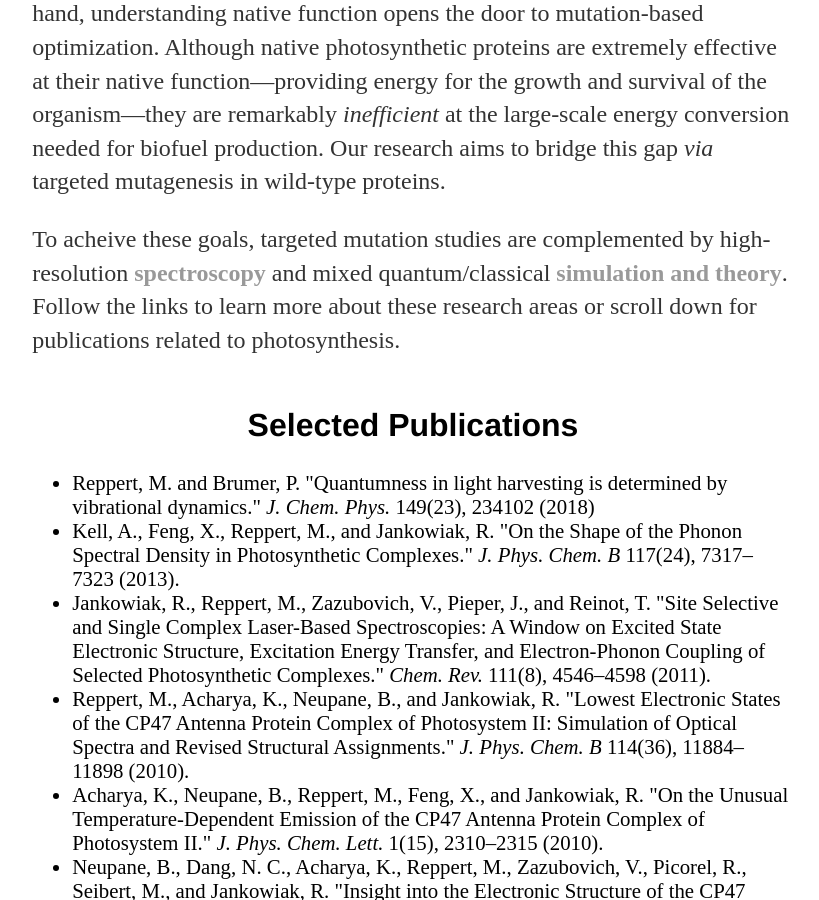
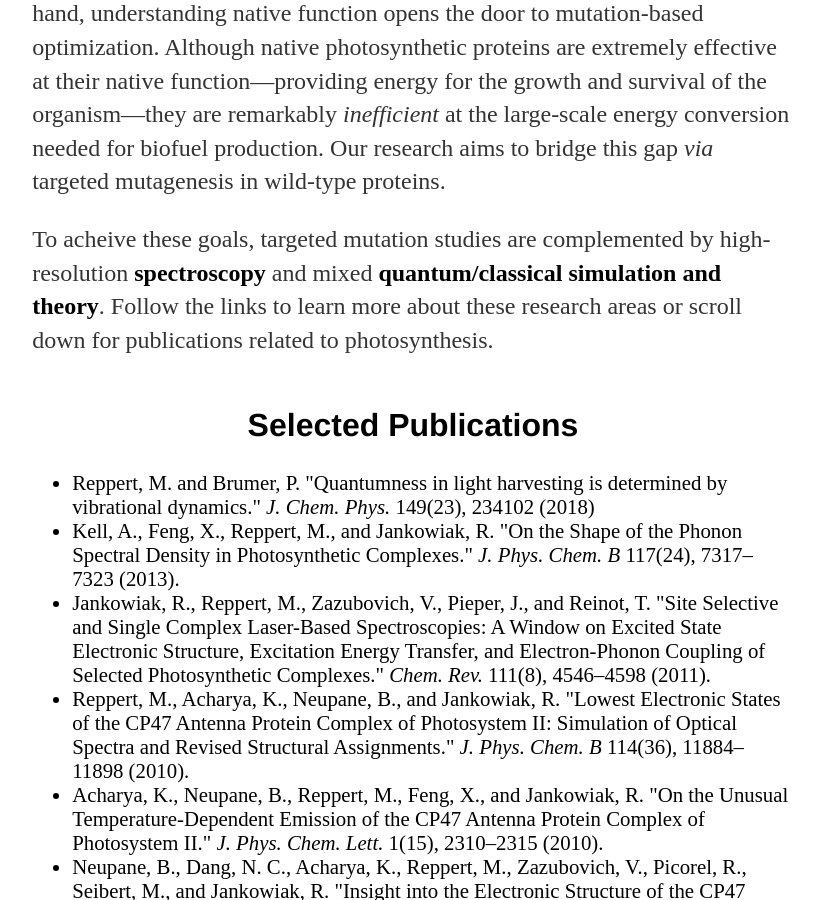
Before and after one commit to mreppert/mreppert.github.io, a Jekyll site: the page built from publications/photosynthesis/index.html, in a window 1280 px wide and 900 px high, scrolled down 646 px. Shown: the whole window, without its empty margins (227-1046 px from the left). Built offline with Jekyll 4.4.1, drawn with Linux system fonts in a browser that asks for light colours.

Commit message:
Update index.html

```diff
--- a/publications/photosynthesis/index.html
+++ b/publications/photosynthesis/index.html
@@ -23,7 +23,7 @@
 
     <p>Our group works to understand and control biological photosynthesis through site-specific mutagenesis in photosynthetic proteins. On the one hand, this work targets a quantitative understanding of <i>native</i> photosystem function at the molecular level, especially the optical properties and functional role of the many chlorophyll ligands bound by each photosynthetic protein. On the other hand, understanding native function opens the door to mutation-based optimization. Although native photosynthetic proteins are extremely effective at their native function&mdash;providing energy for the growth and survival of the organism&mdash;they are remarkably <i>inefficient</i> at the large-scale energy conversion needed for biofuel production. Our research aims to bridge this gap <i>via</i> targeted mutagenesis in wild-type proteins.</p>
 
-    <p>To acheive these goals, targeted mutation studies are complemented by high-resolution <b><a href="/publications/spectroscopy/">spectroscopy</a></b> and mixed quantum/classical <b><a href="/publications/dynamics">simulation and theory</a></b>. Follow the links to learn more about these research areas or scroll down for publications related to photosynthesis.
+    <p>To acheive these goals, targeted mutation studies are complemented by high-resolution <b><a href="/publications/spectroscopy/" style="color:black">spectroscopy</a></b> and mixed <b><a href="/publications/dynamics" style="color:black">quantum/classical simulation and theory</a></b>. Follow the links to learn more about these research areas or scroll down for publications related to photosynthesis.
 
 
 <h2>Selected Publications</h2>
```
